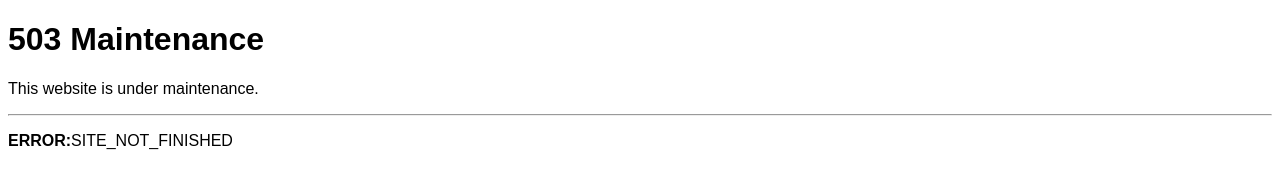
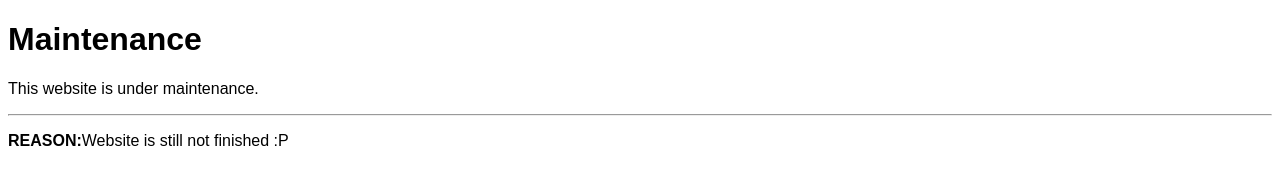
Before and after one commit to garnetluvcookie/PigeonVideo.github.io, a website: page src/views/index.html in a window 1280 px wide. Drawn offline with Linux system fonts and the light colour scheme; files that its build step writes are made by us from their sources; files whose address does not match are found by name.

Commit message:
Update index.html

```diff
--- a/src/views/index.html
+++ b/src/views/index.html
@@ -6,9 +6,9 @@
 <script src="./public/script.js"></script>
 </head>
 <body>
-<h1>503 Maintenance</h1>
+<h1>Maintenance</h1>
 <p>This website is under maintenance.</p>
 <hr>
-<p><strong>ERROR:</strong>SITE_NOT_FINISHED</p>
+<p><strong>REASON:</strong>Website is still not finished :P</p>
 </body>
 </html>
```
